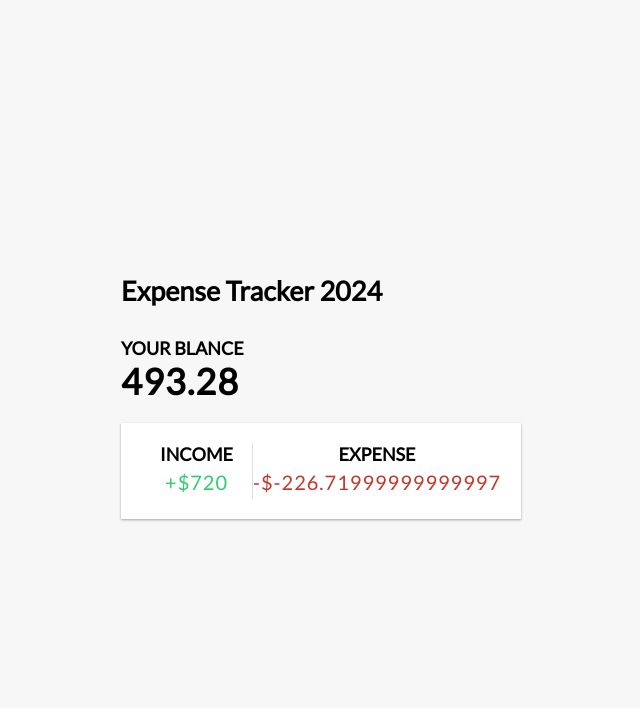
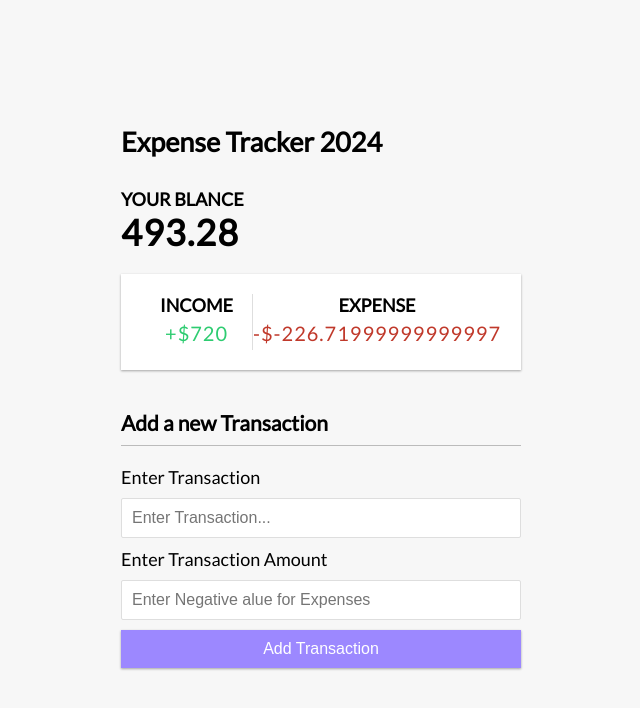
Before and after one commit to JulioM-png/homework4, a Vue app: page / in a window 1280 px wide. Shown: the top 708 px of the page, without its empty margins (319-959 px from the left). Built offline with nearby package versions, Linux system fonts and the light colour scheme.

Commit message:
Finisehd add Transaction component

```diff
--- a/src/App.vue
+++ b/src/App.vue
@@ -2,6 +2,7 @@
   import Header from './components/Header.vue';
   import Balance from './components/Balance.vue';
   import IncomeExpense from './components/IncomeExpense.vue';
+  import AddTransaction from './components/AddTransaction.vue';
   import {ref, computed} from 'vue'
 
   const transactions =ref([
@@ -39,6 +40,7 @@
   <div class="container">
     <Balance :total="sum"></Balance>
     <IncomeExpense :income="moneyIn" :expense="moneyOut"></IncomeExpense>
+    <AddTransaction></AddTransaction>
   </div>
 
 </template>
--- /dev/null
+++ b/src/components/AddTransaction.vue
@@ -0,0 +1,41 @@
+<script setup>
+    import {ref, defineEmits} from 'vue'
+    const text = ref('')
+    const amount = ref('')
+
+    const emit = defineEmits([
+        'transactionSubmitted'
+
+    ])
+
+    const onSubmit = () =>{
+        const transactionData = {
+            text: text.value,
+            amount: parseFloat(amount.value),
+        }
+        emit('transactionSubmitted', transactionData)
+
+        text.value = ''
+        amount.value = ''
+    }
+
+
+</script>
+
+<template>
+    <h3>Add a new Transaction</h3>
+    <form id="form" @submit.prevent="onSubmit">
+        <div class="form-control">
+            <label for="text">Enter Transaction</label>
+            <input type="text" id="text" v-model="text" placeholder="Enter Transaction...">
+
+        </div>
+
+         <div class="form-control">
+            <label for="amount">Enter Transaction Amount</label>
+            <input type="text" id="amount" v-model="amount" placeholder="Enter Negative alue for Expenses">
+
+        </div>
+        <button class="btn">Add Transaction</button>
+    </form>
+</template>
```
